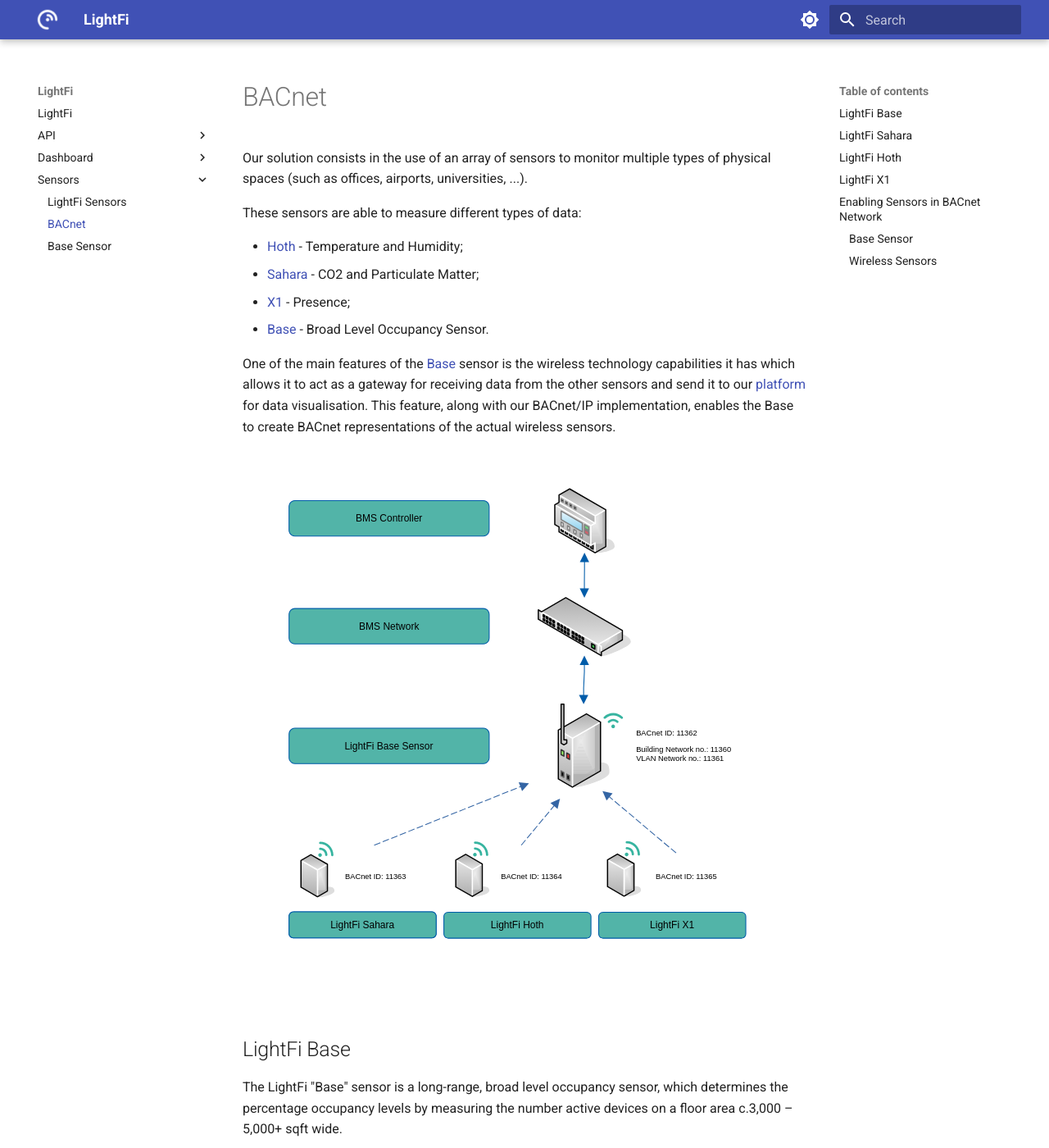
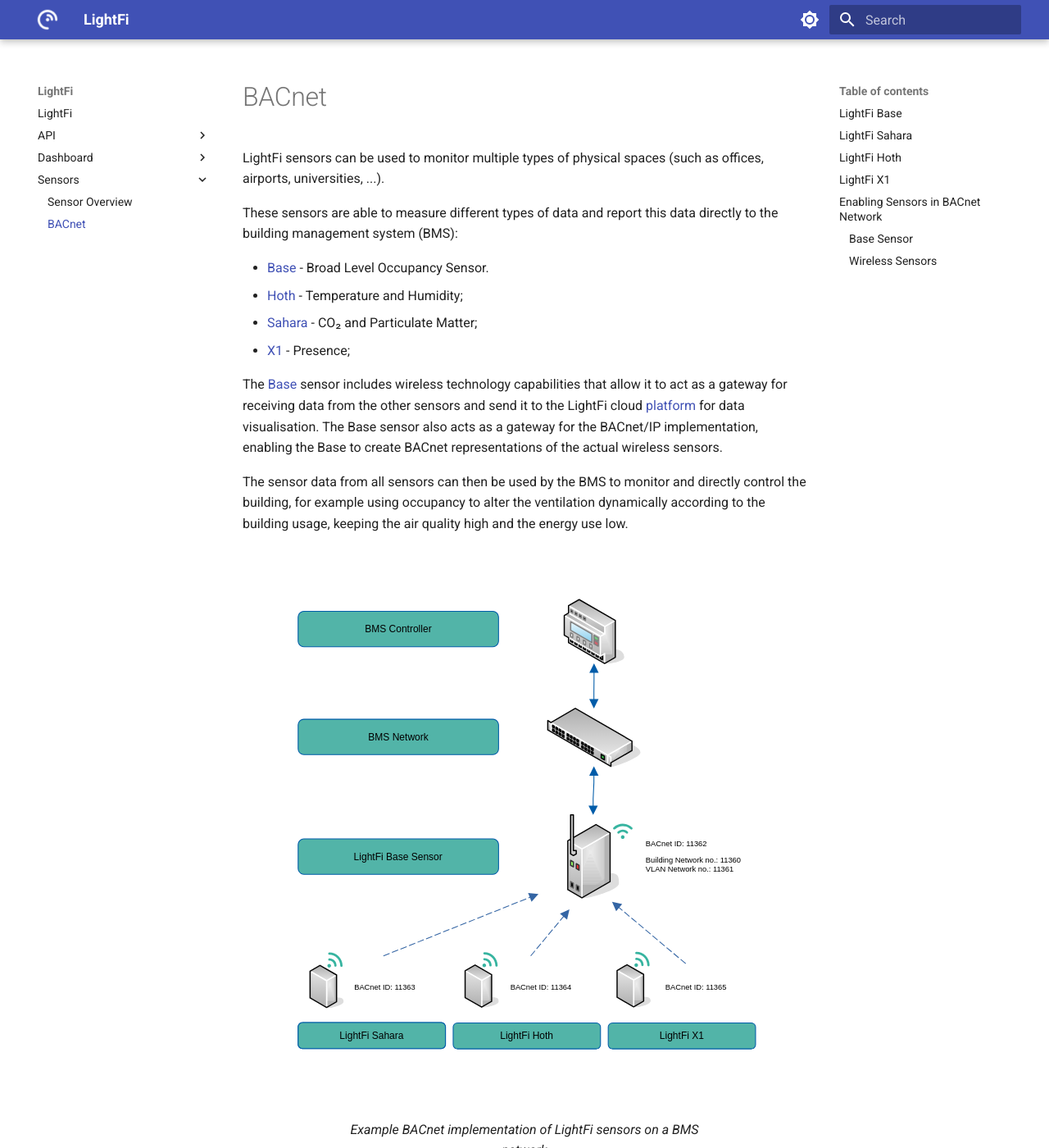
Before and after one commit to LightFiLimited/lf-documentation, an MkDocs documentation site: the page built from docs/sensors/BACnet.md, in a window 1280 px wide and 1400 px high. Shown: the whole window at 82% size. Built offline with MkDocs 1.6.1 and Material for MkDocs 9.7.7, drawn with Linux system fonts in a browser that asks for light colours; some of the changed text lies outside the part shown.

Commit message:
BACnet documentation tweaks

```diff
--- a/docs/sensors/BACnet.md
+++ b/docs/sensors/BACnet.md
@@ -1,21 +1,26 @@
 # BACnet
 
-Our solution consists in the use of an array of sensors to monitor multiple types of physical spaces (such as offices, airports, universities, ...).
+LightFi sensors can be used to monitor multiple types of physical spaces (such as offices, airports, universities, ...).
 
-These sensors are able to measure different types of data:
+These sensors are able to measure different types of data and report this data directly to the building management system (BMS):
 
+- [Base](#lightfi-base) - Broad Level Occupancy Sensor.
 - [Hoth](#lightfi-hoth) - Temperature and Humidity;
-- [Sahara](#lightfi-sahara) - CO2 and Particulate Matter;
+- [Sahara](#lightfi-sahara) - CO₂ and Particulate Matter;
 - [X1](#lightfi-x1) - Presence;
-- [Base](#lightfi-base) - Broad Level Occupancy Sensor.
 
-One of the main features of the [Base](#lightfi-base) sensor is the wireless technology capabilities it has which allows it to act as a gateway for receiving data from the other sensors and send it to our [platform](http://portal.lightfi.io) for data visualisation. This feature, along with our BACnet/IP implementation, enables the Base to create BACnet representations of the actual wireless sensors.
+The [Base](#lightfi-base) sensor includes wireless technology capabilities that allow it to act as a gateway for receiving data from the other sensors and send it to the LightFi cloud [platform](http://portal.lightfi.io) for data visualisation. The Base sensor also acts as a gateway for the BACnet/IP implementation, enabling the Base to create BACnet representations of the actual wireless sensors.
 
-![](../img/sensors/bacnet_diagram.svg)
+The sensor data from all sensors can then be used by the BMS to monitor and directly control the building, for example using occupancy to alter the ventilation dynamically according to the building usage, keeping the air quality high and the energy use low.
+
+<figure markdown>
+  ![Example BACnet network](../img/sensors/bacnet_diagram.svg)
+  <figcaption>Example BACnet implementation of LightFi sensors on a BMS network</figcaption>
+</figure>
 
 ## LightFi Base
 
-The LightFi "Base" sensor is a long-range, broad level occupancy sensor, which determines the percentage occupancy levels by measuring the number active devices on a floor area c.3,000 – 5,000+ sqft wide.
+The LightFi "Base" sensor is a long-range, broad level occupancy sensor, which determines the percentage occupancy levels by measuring the number active devices on a floor area, with coverage of 250 - 500 m².
 
 | Object Type   | Object ID | Object Name                     | Present Value                |
 |---------------|-----------|---------------------------------|------------------------------|
@@ -92,11 +97,11 @@
 
 When activating the Base Sensor in our platform, the following fields are able to be configured:
 
-- Building Network Number;
-- VLAN Network Number;
-- BACnet ID of the device.
+- Building Network Number - The network number of the existing building BACnet/IP network the sensor will be connected to e.g. 2000 (For BACnet/IP this number may not affect your implementation, if you do not know the number it may be possible to use a default like 2000);
+- VLAN Network Number - This should not clash with any other BACnet network numbers;
+- BACnet ID of the device - A unique ID for the sensor according to your BACnet/IP configuration.
 
-After entering these fields, the device will take around 2 minutes to apply the changes.
+After entering these fields, the device will take around 2 minutes to apply the changes and create the BACnet gateway.
 
 ### Wireless Sensors
 
@@ -104,4 +109,4 @@
 
 This will make a text field appear for entering its BACnet ID. Note that if a BACnet ID is not entered, our system will pick one and present it in the configuration page.
 
-Contrary to the Base sensor, these will immediatly be available in the BACnet Network.
+Unlike the Base sensor, these changes will apply immediately and the sensors should be available on the BACnet/IP Network within a few seconds.
--- a/mkdocs.yml
+++ b/mkdocs.yml
@@ -44,3 +44,4 @@
   - pymdownx.inlinehilite
   - pymdownx.snippets
   - pymdownx.superfences
+  - md_in_html  # Allows figure captions
```
Also changed, not shown: docs/sensors/base.md (deleted, +0 -7 lines), docs/sensors/index.md (+5 -5 lines).
